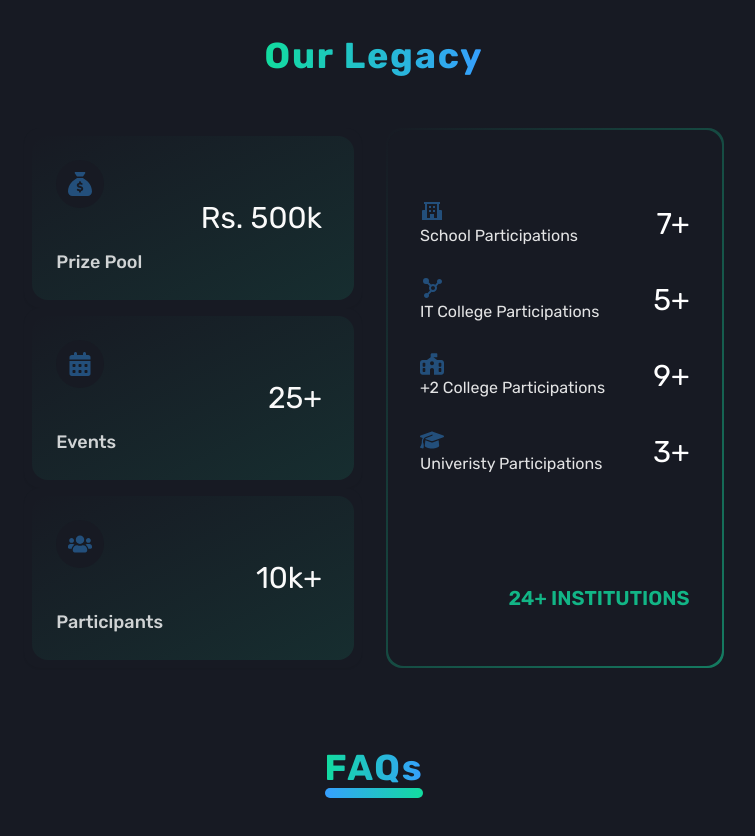
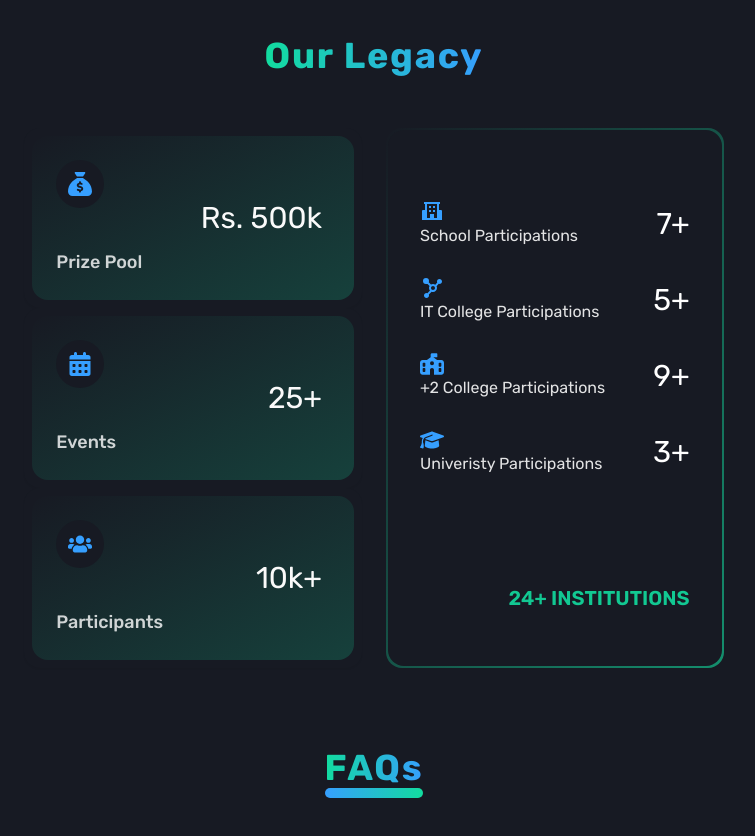
Before and after one commit to kuosc2005/it-meet, a React (Vite) app: page / in a window 1280 px wide. Shown: the part 1460-2296 px from the top of the page, without its empty margins (266-1021 px from the left). Built offline with nearby package versions, Linux system fonts and the light colour scheme; no server answers.

Commit message:
Tweaks: hover reaction

```diff
--- a/src/components/custom/Legacy.jsx
+++ b/src/components/custom/Legacy.jsx
@@ -8,20 +8,20 @@ import { Card, CardContent } from '@/components/ui/card'
 const keyData = [
   {
     id: 1,
-    icon: <FaSackDollar className="w-6 h-6 text-[#369fff]/40" />,
+    icon: <FaSackDollar className="w-6 h-6 text-[#369fff]" />,
     participation: 'Rs. 500k',
     title: 'Prize Pool',
   },
 
   {
     id: 2,
-    icon: <FaCalendarDays className="w-6 h-6 text-[#369fff]/40" />,
+    icon: <FaCalendarDays className="w-6 h-6 text-[#369fff]" />,
     participation: '25+',
     title: 'Events',
   },
   {
     id: 3,
-    icon: <FaUsers className="w-6 h-6 text-[#369fff]/40" />,
+    icon: <FaUsers className="w-6 h-6 text-[#369fff]" />,
     participation: '10k+',
     title: 'Participants',
   },
@@ -30,25 +30,25 @@ const keyData = [
 const institutionsData = [
   {
     id: 1,
-    icon: <BiSolidSchool className="w-6 h-6 text-[#369fff]/40" />,
+    icon: <BiSolidSchool className="w-6 h-6 text-[#369fff]" />,
     participation: '7+',
     title: 'School Participations',
   },
   {
     id: 2,
-    icon: <BiSolidNetworkChart className="w-6 h-6 text-[#369fff]/40" />,
+    icon: <BiSolidNetworkChart className="w-6 h-6 text-[#369fff]" />,
     participation: '5+',
     title: 'IT College Participations',
   },
   {
     id: 3,
-    icon: <FaSchoolFlag className="w-6 h-6 text-[#369fff]/40" />,
+    icon: <FaSchoolFlag className="w-6 h-6 text-[#369fff]" />,
     participation: '9+',
     title: '+2 College Participations',
   },
   {
     id: 4,
-    icon: <FaGraduationCap className="w-6 h-6 text-[#369fff]/40" />,
+    icon: <FaGraduationCap className="w-6 h-6 text-[#369fff]" />,
     participation: '3+',
     title: 'Univeristy Participations',
   },
@@ -59,7 +59,7 @@ const InstitutionChart = ({ data }) => {
   const total = data.reduce((sum, item) => sum + parseInt(item.participation), 0)
 
   return (
-    <div className="h-full p-[2px] rounded-2xl bg-gradient-to-br to-[#12dc9f]/50 from-[#171A23] overflow-scroll hide-scrollbar">
+    <div className="h-full p-[2px] group rounded-2xl bg-gradient-to-br to-[#12dc9f]/60 from-[#171A23] hover:to-[#12dc9f] hover:from-[#171A23]  overflow-scroll hide-scrollbar">
       <div className="flex flex-col justify-around h-full w-full bg-[#171A23] p-4 pb-0 rounded-2xl px-8">
         <div className="space-y-7 py-9 md:py-0">
           {data.map((institution) => (
@@ -80,7 +80,7 @@ const InstitutionChart = ({ data }) => {
           ))}
         </div>
         <div className="flex justify-end py-5 md:py-0">
-          <span className="text-[#12dc9f]/80 font-semibold text-xl max-[280px]:text-lg max-[250px]:text-sm">
+          <span className="text-[#12dc9f]/90 group-hover:text-[#12dc9f] font-semibold text-xl max-[280px]:text-lg max-[250px]:text-sm">
             {total}+ INSTITUTIONS
           </span>
         </div>
@@ -99,7 +99,7 @@ export default function App() {
               key={item.id}
               className="bg-[#171A23] p-2 rounded-2xl text-primary-foreground cursor-pointer"
             >
-              <CardContent className="flex max-[320px]:flex-col items-center justify-between py-6  gap-10 bg-gradient-to-br from-[#171A23]/10 to-[#12dc9f]/10 rounded-2xl">
+              <CardContent className="flex max-[320px]:flex-col items-center justify-between py-6  gap-10 bg-gradient-to-br hover:from-[#171A23]/30 hover:to-[#12dc9f]/30 from-[#171A23]/20 to-[#12dc9f]/20 rounded-2xl">
                 <div className="flex flex-col items-start space-y-10 max-[320px]:space-y-0 text-left">
                   <span className="text-xl bg-[#171A23] p-3 rounded-full">{item.icon}</span>
                   <span className="font-medium text-lg max-[365px]:text-base max-[200px]:text-xs text-white/80">
```
